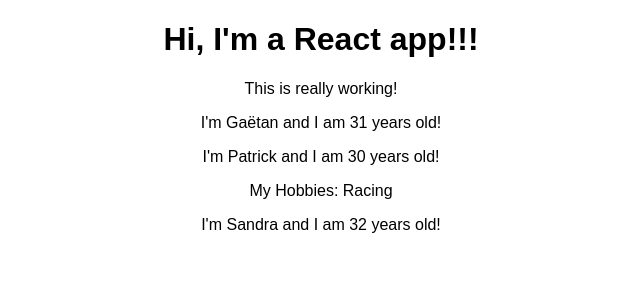
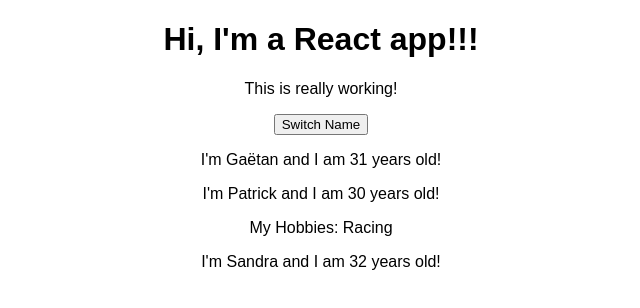
Before and after one commit to gaetanBloch/react-basics, a React (Create React App) app: page / in a window 1280 px wide. Shown: the top 308 px of the page, without its empty margins (319-959 px from the left). Built offline with nearby package versions, Linux system fonts and the light colour scheme.

Commit message:
Handled onClick event

```diff
--- a/src/App.js
+++ b/src/App.js
@@ -11,11 +11,16 @@
     ]
   };
 
+  switchNameHandler = () => {
+    console.log("Clicked!")
+  }
+
   render() {
     return (
       <div className="App">
         <h1>Hi, I'm a React app!!!</h1>
         <p>This is really working!</p>
+        <button onClick={this.switchNameHandler}>Switch Name</button>
         <Person name={this.state.persons[0].name} age={this.state.persons[0].age}/>
         <Person name={this.state.persons[1].name} age={this.state.persons[1].age}>
           My Hobbies: Racing
```
